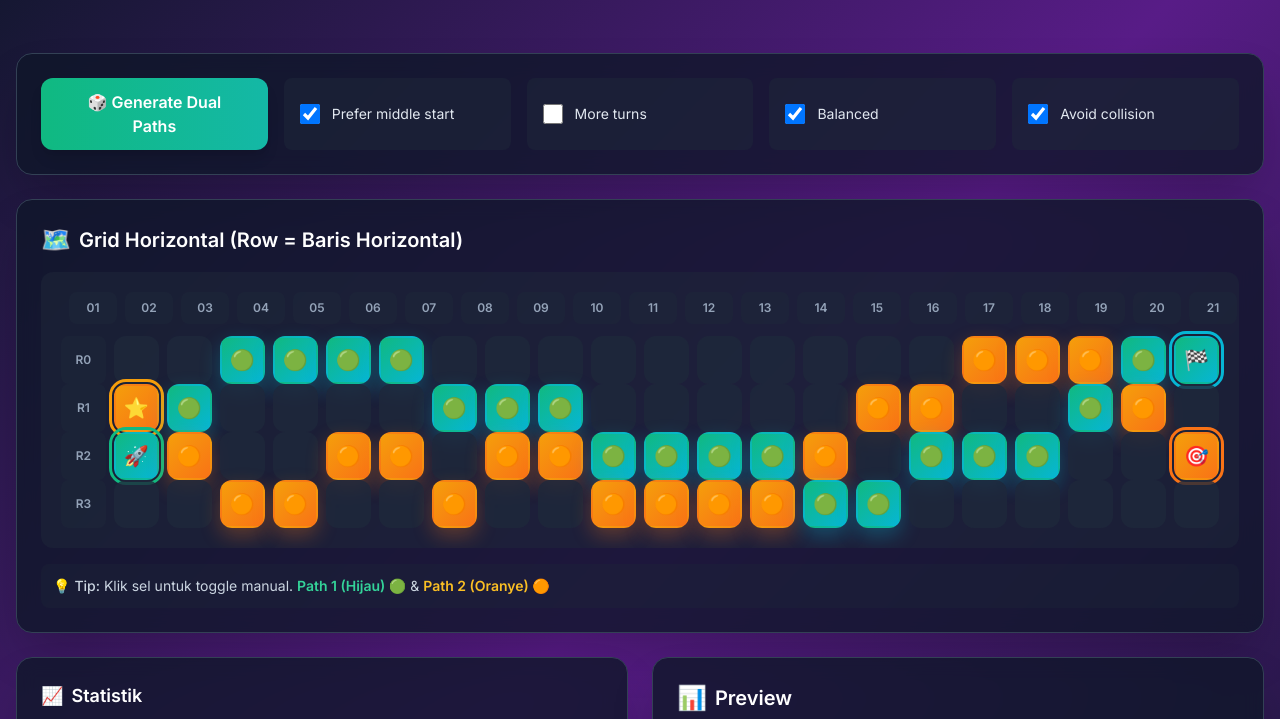
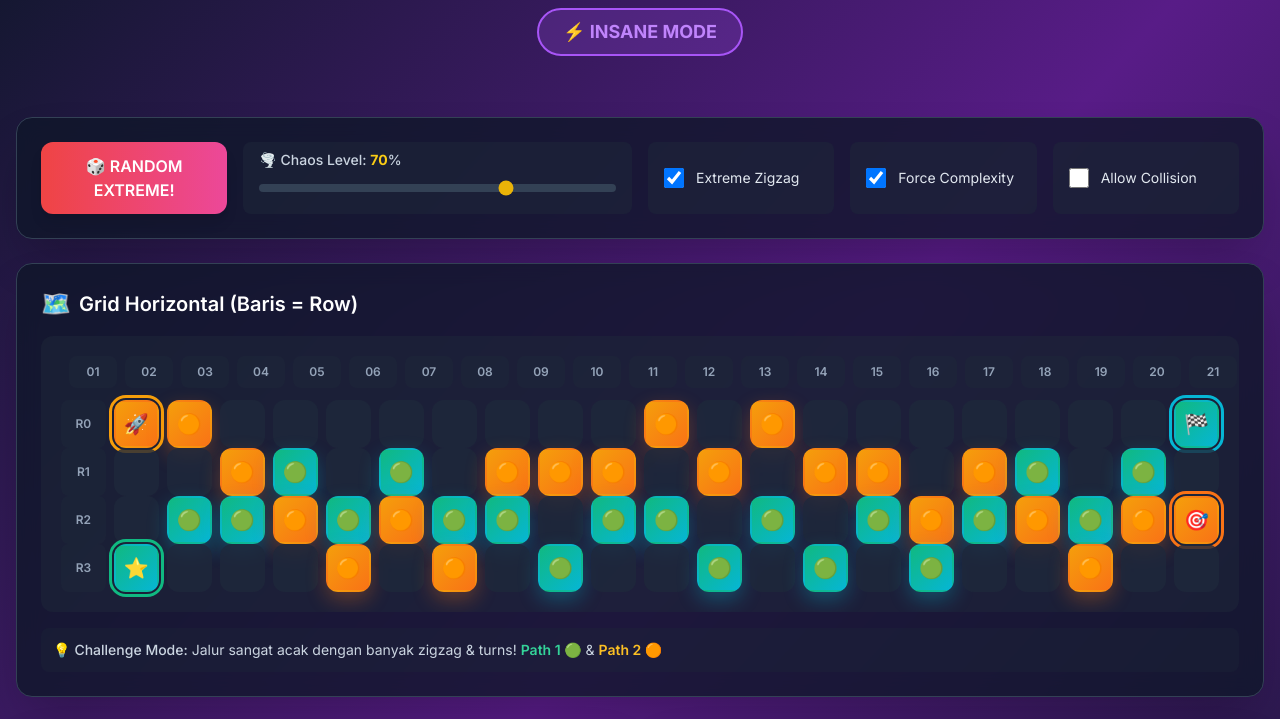
Before and after one commit to RehanDias/randompath, a plain HTML site: page index.html in a window 1280 px wide. Shown: the part 115-834 px from the top of the page. Drawn offline with nearby package versions, Linux system fonts and the light colour scheme.

Commit message:
Update index.html

```diff
--- a/index.html
+++ b/index.html
@@ -3,7 +3,7 @@
 <head>
   <meta charset="utf-8" />
   <meta name="viewport" content="width=device-width,initial-scale=1" />
-  <title>Dual Path Grid — 21x4 (Horizontal)</title>
+  <title>Dual Path Grid — EXTREME RANDOM MODE 🔥</title>
   <script src="https://cdn.tailwindcss.com"></script>
   <style>
     @import url('https://fonts.googleapis.com/css2?family=Inter:wght@400;500;600;700&display=swap');
@@ -75,16 +75,17 @@
       background: rgba(15, 23, 42, 0.8);
     }
 
-    /* HORIZONTAL GRID - Main change here! */
-    #grid-container {
-      display: grid;
-      grid-template-rows: repeat(4, 1fr);
-      grid-template-columns: repeat(21, 1fr);
-      gap: 0.5rem;
+    .col-label {
+      writing-mode: horizontal-tb;
     }
 
-    .col-label {
-      writing-mode: horizontal-tb;
+    .difficulty-badge {
+      animation: bounce 2s infinite;
+    }
+
+    @keyframes bounce {
+      0%, 100% { transform: translateY(0); }
+      50% { transform: translateY(-5px); }
     }
   </style>
   <script>
@@ -106,9 +107,10 @@
   <div class="container mx-auto px-4 py-6">
     <div class="text-center mb-8">
       <h1 class="text-5xl font-bold text-white mb-3 tracking-tight">
-        🎲 Dual Path Generator (Horizontal View)
+        🔥 EXTREME RANDOM PATH GENERATOR 🔥
       </h1>
-      <p class="text-slate-300 text-lg">Generate 2 jalur independen dalam 21×4 grid - TAMPILAN MENYAMPING</p>
+      <p class="text-slate-300 text-lg">Tantangan susah dengan jalur super acak & kompleks!</p>
+      <div id="difficulty-indicator" class="mt-4 inline-block"></div>
     </div>
   </div>
 
@@ -117,31 +119,32 @@
 
     <!-- Controls Section -->
     <div class="glass-effect rounded-2xl p-6 shadow-2xl border border-slate-700 mb-6">
-      <div class="grid md:grid-cols-2 lg:grid-cols-5 gap-4">
+      <div class="grid md:grid-cols-2 lg:grid-cols-6 gap-4">
         <!-- Button Generate -->
-        <button id="gen" class="bg-gradient-to-r from-emerald-500 to-teal-500 hover:from-emerald-600 hover:to-teal-600 text-white font-semibold py-3 px-6 rounded-xl shadow-lg transform hover:scale-105 transition-all duration-200">
-          🎲 Generate Dual Paths
+        <button id="gen" class="bg-gradient-to-r from-red-500 to-pink-500 hover:from-red-600 hover:to-pink-600 text-white font-semibold py-3 px-6 rounded-xl shadow-lg transform hover:scale-105 transition-all duration-200">
+          🎲 RANDOM EXTREME!
         </button>
+
+        <!-- Chaos Level Slider -->
+        <div class="col-span-2 bg-slate-800/50 rounded-lg px-4 py-2">
+          <label class="text-slate-300 text-sm font-medium block mb-1">🌪️ Chaos Level: <span id="chaos-value" class="text-yellow-400 font-bold">70</span>%</label>
+          <input id="chaos-level" type="range" min="0" max="100" value="70" class="w-full h-2 bg-slate-700 rounded-lg appearance-none cursor-pointer accent-yellow-500" />
+        </div>
 
         <!-- Settings -->
         <label class="flex items-center gap-3 cursor-pointer group bg-slate-800/50 rounded-lg px-4">
-          <input id="prefer-middle" type="checkbox" checked class="w-5 h-5 text-emerald-500 bg-slate-700 border-slate-600 rounded focus:ring-2 focus:ring-emerald-500 focus:ring-offset-0 cursor-pointer" />
-          <span class="text-slate-200 group-hover:text-white transition-colors text-sm">Prefer middle start</span>
+          <input id="extreme-zigzag" type="checkbox" checked class="w-5 h-5 text-red-500 bg-slate-700 border-slate-600 rounded focus:ring-2 focus:ring-red-500 focus:ring-offset-0 cursor-pointer" />
+          <span class="text-slate-200 group-hover:text-white transition-colors text-sm">Extreme Zigzag</span>
         </label>
 
         <label class="flex items-center gap-3 cursor-pointer group bg-slate-800/50 rounded-lg px-4">
-          <input id="more-turns" type="checkbox" class="w-5 h-5 text-emerald-500 bg-slate-700 border-slate-600 rounded focus:ring-2 focus:ring-emerald-500 focus:ring-offset-0 cursor-pointer" />
-          <span class="text-slate-200 group-hover:text-white transition-colors text-sm">More turns</span>
+          <input id="force-complexity" type="checkbox" checked class="w-5 h-5 text-red-500 bg-slate-700 border-slate-600 rounded focus:ring-2 focus:ring-red-500 focus:ring-offset-0 cursor-pointer" />
+          <span class="text-slate-200 group-hover:text-white transition-colors text-sm">Force Complexity</span>
         </label>
 
         <label class="flex items-center gap-3 cursor-pointer group bg-slate-800/50 rounded-lg px-4">
-          <input id="balanced" type="checkbox" checked class="w-5 h-5 text-emerald-500 bg-slate-700 border-slate-600 rounded focus:ring-2 focus:ring-emerald-500 focus:ring-offset-0 cursor-pointer" />
-          <span class="text-slate-200 group-hover:text-white transition-colors text-sm">Balanced</span>
-        </label>
-
-        <label class="flex items-center gap-3 cursor-pointer group bg-slate-800/50 rounded-lg px-4">
-          <input id="avoid-collision" type="checkbox" checked class="w-5 h-5 text-emerald-500 bg-slate-700 border-slate-600 rounded focus:ring-2 focus:ring-emerald-500 focus:ring-offset-0 cursor-pointer" />
-          <span class="text-slate-200 group-hover:text-white transition-colors text-sm">Avoid collision</span>
+          <input id="allow-collision" type="checkbox" class="w-5 h-5 text-red-500 bg-slate-700 border-slate-600 rounded focus:ring-2 focus:ring-red-500 focus:ring-offset-0 cursor-pointer" />
+          <span class="text-slate-200 group-hover:text-white transition-colors text-sm">Allow Collision</span>
         </label>
       </div>
     </div>
@@ -149,17 +152,15 @@
     <!-- Grid Section - HORIZONTAL -->
     <div class="glass-effect rounded-2xl p-6 shadow-2xl border border-slate-700 mb-6">
       <h2 class="text-xl font-semibold text-white mb-4 flex items-center gap-2">
-        <span class="text-2xl">🗺️</span> Grid Horizontal (Row = Baris Horizontal)
+        <span class="text-2xl">🗺️</span> Grid Horizontal (Baris = Row)
       </h2>
 
       <div class="bg-slate-800/50 rounded-xl p-5 overflow-x-auto">
         <div class="mb-3 flex gap-2">
-          <!-- Column Labels (1-21) -->
-          <div class="w-12"></div> <!-- spacer for row labels -->
+          <div class="w-12"></div>
           <div id="col-labels" class="flex gap-2"></div>
         </div>
 
-        <!-- Grid Container -->
         <div class="flex flex-col gap-2">
           <div id="grid-rows"></div>
         </div>
@@ -167,9 +168,9 @@
 
       <!-- Hint -->
       <div class="mt-4 text-sm text-slate-300 bg-slate-800/30 rounded-lg p-3">
-        💡 <span class="font-medium">Tip:</span> Klik sel untuk toggle manual.
-        <span class="text-emerald-400 font-semibold">Path 1 (Hijau) 🟢</span> &
-        <span class="text-amber-400 font-semibold">Path 2 (Oranye) 🟠</span>
+        💡 <span class="font-medium">Challenge Mode:</span> Jalur sangat acak dengan banyak zigzag & turns!
+        <span class="text-emerald-400 font-semibold">Path 1 🟢</span> &
+        <span class="text-amber-400 font-semibold">Path 2 🟠</span>
       </div>
     </div>
 
@@ -178,7 +179,7 @@
       <!-- Stats -->
       <div class="glass-effect rounded-2xl p-6 shadow-2xl border border-slate-700">
         <h3 class="text-lg font-semibold text-white mb-3 flex items-center gap-2">
-          <span>📈</span> Statistik
+          <span>📈</span> Statistik Tantangan
         </h3>
         <div id="stats" class="space-y-2 text-sm"></div>
       </div>
@@ -203,16 +204,21 @@
     const colLabelsEl = document.getElementById('col-labels');
     const preview = document.getElementById('preview');
     const statsEl = document.getElementById('stats');
-    const preferMiddle = document.getElementById('prefer-middle');
-    const moreTurns = document.getElementById('more-turns');
-    const balanced = document.getElementById('balanced');
-    const avoidCollision = document.getElementById('avoid-collision');
+    const difficultyIndicator = document.getElementById('difficulty-indicator');
+    const chaosLevel = document.getElementById('chaos-level');
+    const chaosValue = document.getElementById('chaos-value');
+    const extremeZigzag = document.getElementById('extreme-zigzag');
+    const forceComplexity = document.getElementById('force-complexity');
+    const allowCollision = document.getElementById('allow-collision');
 
-    // State untuk 2 jalur: 0 = kosong, 1 = path1, 2 = path2
     let state = new Array(ROWS).fill(0).map(()=>new Array(COLS).fill(0));
 
+    chaosLevel.addEventListener('input', (e) => {
+      chaosValue.textContent = e.target.value;
+      generate();
+    });
+
     function createUI(){
-      // Create column labels (1-21)
       colLabelsEl.innerHTML = '';
       for(let col=0; col<ROWS; col++){
         const label = document.createElement('div');
@@ -221,24 +227,21 @@
         colLabelsEl.appendChild(label);
       }
 
-      // Create horizontal rows
       gridRowsEl.innerHTML = '';
       for(let row=0; row<COLS; row++){
         const rowContainer = document.createElement('div');
         rowContainer.className = 'flex gap-2 items-center';
 
-        // Row label (Row 0, 1, 2, 3)
         const rowLabel = document.createElement('div');
         rowLabel.className = 'w-12 h-12 flex items-center justify-center text-slate-400 font-semibold text-xs bg-slate-800/50 rounded-lg';
         rowLabel.textContent = `R${row}`;
         rowContainer.appendChild(rowLabel);
 
-        // Cells for this row
         for(let col=0; col<ROWS; col++){
           const cell = document.createElement('div');
           cell.className='cell w-12 h-12 flex items-center justify-center rounded-xl bg-slate-800/80 cursor-pointer border-2 border-transparent hover:border-slate-600 text-xl select-none';
-          cell.dataset.r=col; // col is actually the "row" in original data
-          cell.dataset.c=row; // row is actually the "col" in original data
+          cell.dataset.r=col;
+          cell.dataset.c=row;
           cell.addEventListener('click',()=>{
             state[col][row] = (state[col][row] + 1) % 3;
             render();
@@ -256,7 +259,7 @@
 
       for(let row=0; row<COLS; row++){
         const rowEl = rows[row];
-        const cells = Array.from(rowEl.children).slice(1); // skip label
+        const cells = Array.from(rowEl.children).slice(1);
 
         for(let col=0; col<ROWS; col++){
           const cell = cells[col];
@@ -277,16 +280,16 @@
         }
       }
 
-      // Mark start & finish untuk path 1
+      // Mark start & finish
       for(let col=0; col<ROWS; col++){
         for(let row=0; row<COLS; row++){
           if(state[col][row] === 1){
             const rowEl = gridRowsEl.children[row];
-            const cell = rowEl.children[col + 1]; // +1 for label
+            const cell = rowEl.children[col + 1];
             cell.classList.add('start1');
             cell.style.outline = '3px solid #10b981';
             cell.style.outlineOffset = '2px';
-            cell.textContent = '🚀';
+            cell.textContent = '⭐';
             col = ROWS; break;
           }
         }
@@ -306,7 +309,6 @@
         }
       }
 
-      // Mark start & finish untuk path 2
       for(let col=0; col<ROWS; col++){
         for(let row=0; row<COLS; row++){
           if(state[col][row] === 2){
@@ -315,7 +317,7 @@
             cell.classList.add('start2');
             cell.style.outline = '3px solid #f59e0b';
             cell.style.outlineOffset = '2px';
-            cell.textContent = '⭐';
+            cell.textContent = '🚀';
             col = ROWS; break;
           }
         }
@@ -353,33 +355,37 @@
       let turns1 = 0, turns2 = 0;
       let straight1 = 0, straight2 = 0;
       let lastCol1 = -1, lastCol2 = -1;
-      let colCounts1 = [0,0,0,0];
-      let colCounts2 = [0,0,0,0];
       let collisions = 0;
+      let complexity1 = 0, complexity2 = 0;
 
       for(let r=0;r<ROWS;r++){
         for(let c=0;c<COLS;c++){
           if(state[r][c] === 1){
             path1Count++;
-            colCounts1[c]++;
             if(lastCol1 !== -1){
+              const diff = Math.abs(c - lastCol1);
               if(c === lastCol1) straight1++;
-              else turns1++;
+              else {
+                turns1++;
+                complexity1 += diff;
+              }
             }
             lastCol1 = c;
           } else if(state[r][c] === 2){
             path2Count++;
-            colCounts2[c]++;
             if(lastCol2 !== -1){
+              const diff = Math.abs(c - lastCol2);
               if(c === lastCol2) straight2++;
-              else turns2++;
+              else {
+                turns2++;
+                complexity2 += diff;
+              }
             }
             lastCol2 = c;
           }
         }
       }
 
-      // Check collisions
       for(let r=0;r<ROWS;r++){
         let count = 0;
         for(let c=0;c<COLS;c++){
@@ -388,15 +394,41 @@
         if(count > 1) collisions += (count - 1);
       }
 
+      const totalComplexity = complexity1 + complexity2;
+      const avgTurns = (turns1 + turns2) / 2;
+
+      let difficulty = 'EASY';
+      let diffColor = 'green';
+      if(totalComplexity > 30 || avgTurns > 10){
+        difficulty = 'HARD';
+        diffColor = 'orange';
+      }
+      if(totalComplexity > 50 || avgTurns > 15){
+        difficulty = 'EXTREME';
+        diffColor = 'red';
+      }
+      if(collisions > 3){
+        difficulty = 'INSANE';
+        diffColor = 'purple';
+      }
+
+      difficultyIndicator.innerHTML = `
+        <div class="difficulty-badge px-6 py-2 rounded-full bg-${diffColor}-500/20 border-2 border-${diffColor}-500">
+          <span class="text-${diffColor}-400 font-bold text-lg">⚡ ${difficulty} MODE</span>
+        </div>
+      `;
+
       statsEl.innerHTML = `
         <div class="grid grid-cols-2 gap-2">
           <div class="bg-emerald-900/30 rounded-lg p-3 border border-emerald-700/30">
             <div class="text-emerald-300 text-xs mb-1">Path 1 (Hijau)</div>
             <div class="text-white font-bold text-lg">${path1Count}/${ROWS}</div>
+            <div class="text-emerald-400 text-xs mt-1">Complexity: ${complexity1}</div>
           </div>
           <div class="bg-amber-900/30 rounded-lg p-3 border border-amber-700/30">
             <div class="text-amber-300 text-xs mb-1">Path 2 (Oranye)</div>
             <div class="text-white font-bold text-lg">${path2Count}/${ROWS}</div>
+            <div class="text-amber-400 text-xs mt-1">Complexity: ${complexity2}</div>
           </div>
         </div>
 
@@ -414,49 +446,50 @@
             <div class="text-amber-400 text-xs mb-1">P2 Turns</div>
             <div class="text-white font-bold">${turns2}</div>
           </div>
+          <div class="bg-slate-900/50 rounded-lg p-2">
+            <div class="text-cyan-400 text-xs mb-1">P1 Straight</div>
+            <div class="text-white font-bold">${straight1}</div>
+          </div>
+          <div class="bg-slate-900/50 rounded-lg p-2">
+            <div class="text-orange-400 text-xs mb-1">P2 Straight</div>
+            <div class="text-white font-bold">${straight2}</div>
+          </div>
         </div>
 
-        <div class="bg-slate-900/50 rounded-lg p-3 mt-2">
-          <div class="text-slate-400 text-xs mb-2">Row Distribution:</div>
-          <div class="grid grid-cols-4 gap-2">
-            ${colCounts1.map((count, i) => `
-              <div class="text-center">
-                <div class="text-emerald-400 text-xs">R${i}</div>
-                <div class="text-white font-bold">${count}</div>
-              </div>
-            `).join('')}
-          </div>
+        <div class="bg-gradient-to-r from-purple-900/30 to-pink-900/30 border border-purple-700/30 rounded-lg p-3 mt-2">
+          <div class="text-purple-300 text-xs mb-1">Total Complexity Score</div>
+          <div class="text-white font-bold text-2xl">${totalComplexity}</div>
         </div>
       `;
     }
 
     function generatePath(pathNum, existingOccupied){
-      const prefer = preferMiddle.checked;
-      const turns = moreTurns.checked;
-      const bal = balanced.checked;
-      const avoid = avoidCollision.checked;
+      const chaos = parseInt(chaosLevel.value) / 100;
+      const zigzag = extremeZigzag.checked;
+      const complex = forceComplexity.checked;
+      const collision = allowCollision.checked;
 
-      let cur = prefer ? (Math.random()<0.5?1:2) : Math.floor(Math.random()*COLS);
-      cur = clamp(cur,0,COLS-1);
+      // Random start position - more chaotic
+      let cur = Math.floor(Math.random() * COLS);
 
       let path = [];
       let lastMove = 0;
       let straightCount = 0;
-      let colUsage = [0,0,0,0];
+      let forcedTurnCounter = 0;
 
       for(let i=0; i<ROWS; i++){
-        if(avoid && existingOccupied[i]?.has(cur)){
+        // Collision handling
+        if(!collision && existingOccupied[i]?.has(cur)){
           let alternatives = [];
-          if(cur > 0 && !existingOccupied[i]?.has(cur-1)) alternatives.push(cur-1);
-          if(cur < COLS-1 && !existingOccupied[i]?.has(cur+1)) alternatives.push(cur+1);
-
+          for(let c=0; c<COLS; c++){
+            if(!existingOccupied[i]?.has(c)) alternatives.push(c);
+          }
           if(alternatives.length > 0){
             cur = alternatives[Math.floor(Math.random() * alternatives.length)];
           }
         }
 
         path.push({row: i, col: cur});
-        colUsage[cur]++;
 
         if(i === ROWS-1) break;
 
@@ -469,28 +502,35 @@
 
         for(let move of possibleMoves){
           let weight = 1.0;
-          weight *= (0.5 + Math.random() * 1.5);
 
-          if(lastMove !== 0 && move !== 0 && move === -lastMove){
-            weight *= 0.15;
+          // EXTREME RANDOMNESS based on chaos level
+          weight *= (1 - chaos * 0.5) + Math.random() * (1 + chaos * 2);
+
+          // Zigzag preference
+          if(zigzag){
+            if(lastMove !== 0 && move !== 0 && move !== lastMove){
+              weight *= 3.0; // Favor zigzag
+            }
+            if(move === 0 && straightCount > 1){
+              weight *= 0.2; // Penalize straight
+            }
           }
 
-          if(turns){
-            if(move !== 0) weight *= 1.8;
-            if(move === 0 && straightCount > 2) weight *= 0.3;
-          } else {
-            if(move === 0 && straightCount < 4) weight *= 1.5;
+          // Force complexity
+          if(complex){
+            forcedTurnCounter++;
+            if(forcedTurnCounter > 2 && move !== 0){
+              weight *= 2.5;
+              forcedTurnCounter = 0;
+            }
+            if(move === 0 && straightCount > 0){
+              weight *= 0.3;
+            }
           }
 
-          if(bal){
-            const targetCol = cur + move;
-            const avgUsage = (i+1) / COLS;
-            if(colUsage[targetCol] < avgUsage) weight *= 1.4;
-            if(colUsage[targetCol] > avgUsage * 1.5) weight *= 0.5;
-          }
-
-          if(avoid && existingOccupied[i+1]?.has(cur + move)){
-            weight *= 0.1;
+          // Random chaos injection
+          if(Math.random() < chaos * 0.3){
+            weight *= Math.random() * 3;
           }
 
           weights.push(weight);
@@ -500,10 +540,10 @@
         let rand = Math.random() * totalWeight;
         let chosenMove = 0;
 
-        for(let i=0; i<possibleMoves.length; i++){
-          rand -= weights[i];
+        for(let j=0; j<possibleMoves.length; j++){
+          rand -= weights[j];
           if(rand <= 0){
-            chosenMove = possibleMoves[i];
+            chosenMove = possibleMoves[j];
             break;
           }
         }
@@ -544,7 +584,7 @@
 
     document.getElementById('gen').addEventListener('click', generate);
 
-    [preferMiddle, moreTurns, balanced, avoidCollision].forEach(el=>{
+    [extremeZigzag, forceComplexity, allowCollision].forEach(el=>{
       el.addEventListener('change', generate);
     });
 
```
